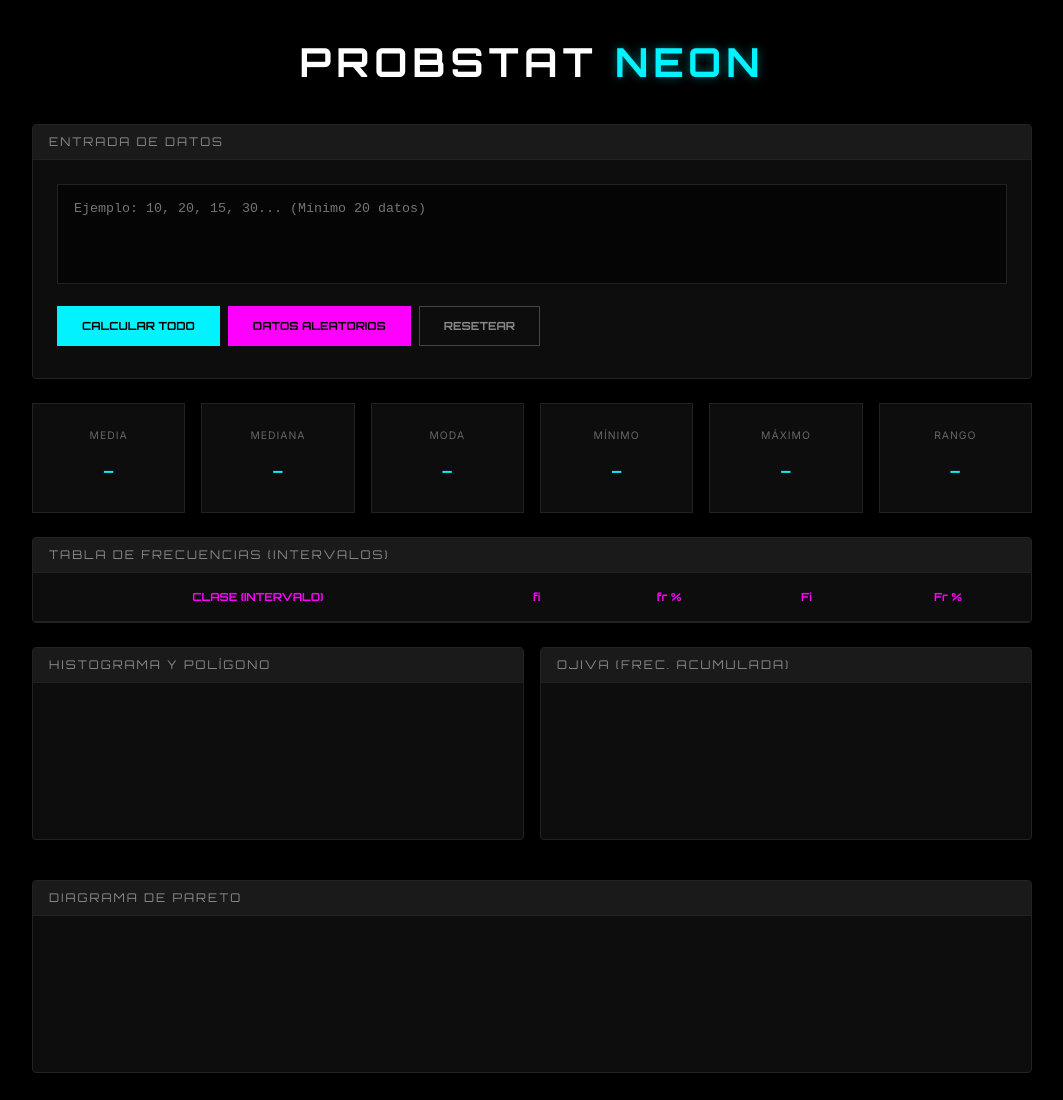
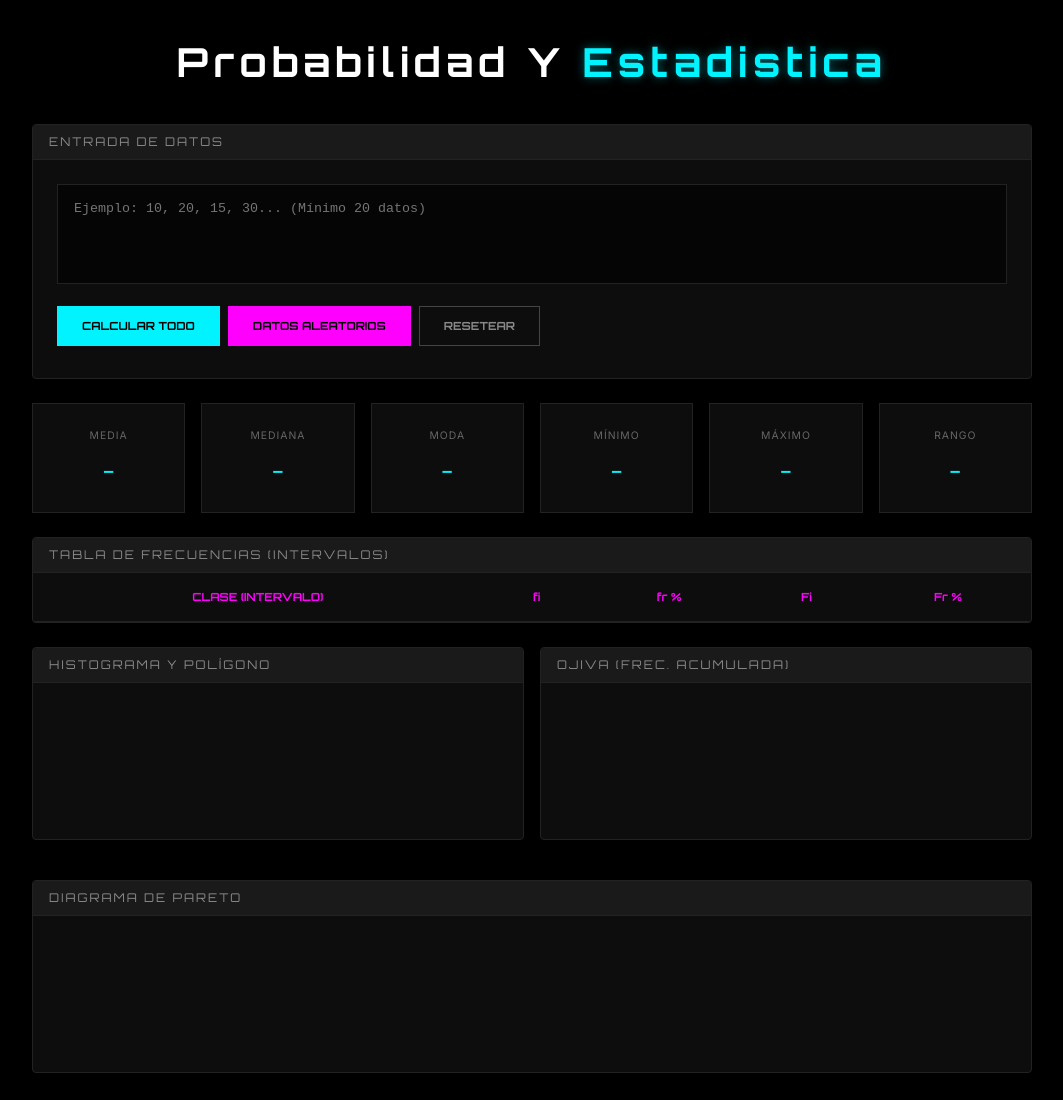
Before and after one commit to bruneto-creator/probaprueba1, a plain HTML site: page index.html in a window 1280 px wide. Shown: the top 1100 px of the page, without its empty margins (108-1171 px from the left). Drawn offline with nearby package versions, Linux system fonts and the light colour scheme.

Commit message:
Update: Rename app to Probabilidad Y Estadistica

```diff
--- a/index.html
+++ b/index.html
@@ -3,14 +3,14 @@
 <head>
     <meta charset="UTF-8">
     <meta name="viewport" content="width=device-width, initial-scale=1.0">
-    <title>PROBSTAT NEON</title>
+    <title>Probabilidad Y Estadistica</title>
     <link rel="stylesheet" href="styles.css">
     <script src="https://cdn.jsdelivr.net/npm/chart.js"></script>
     <link href="https://fonts.googleapis.com/css2?family=Orbitron:wght@400;700&family=Inter:wght@300;400;600&display=swap" rel="stylesheet">
 </head>
 <body>
     <header>
-        <div class="brand">PROBSTAT <span class="neon-cyan">NEON</span></div>
+        <div class="brand">Probabilidad Y <span class="neon-cyan">Estadistica</span></div>
     </header>
 
     <main class="wrapper">
```
